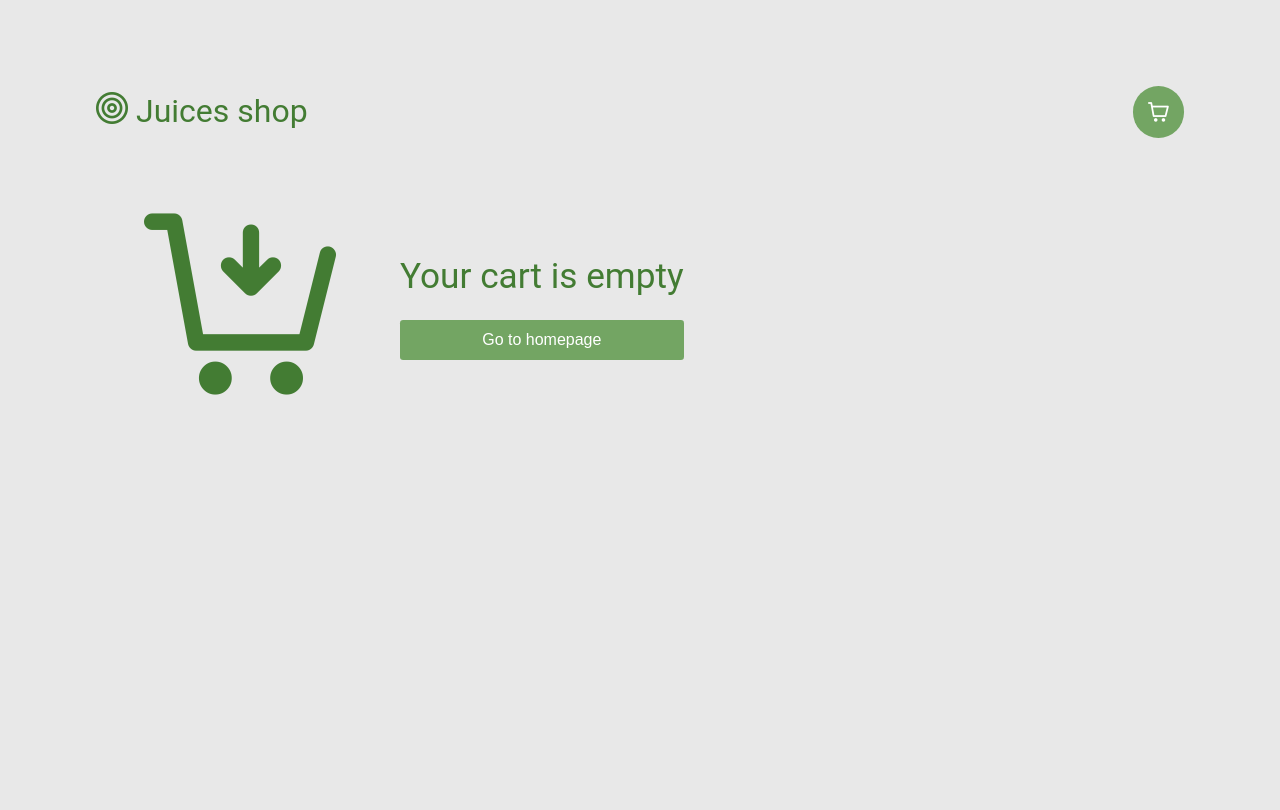
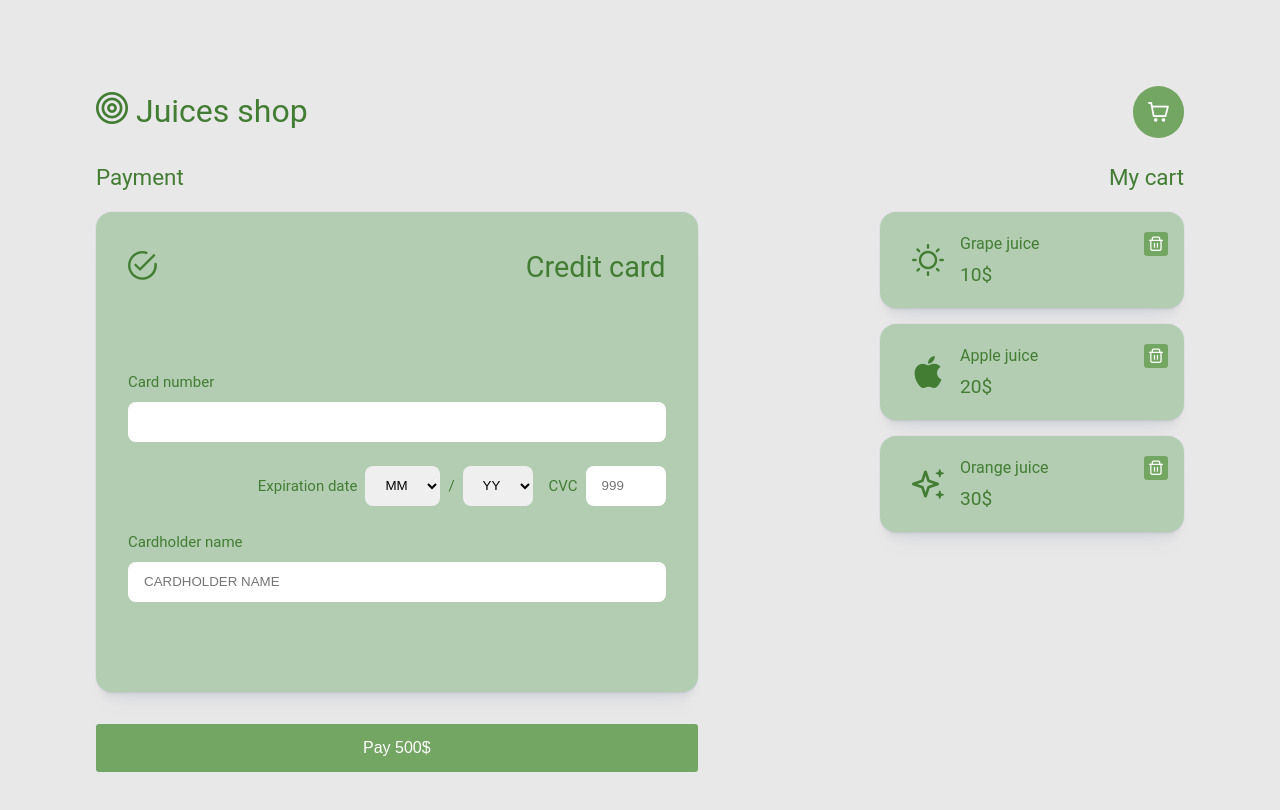
Before and after one commit to pikoio/checkout-form, a Vue app: page / in a window 1280 px wide. Shown: the top 810 px of the page. Built offline with nearby package versions, Linux system fonts and the light colour scheme.

Commit message:
restyle product item list

```diff
--- a/src/App.vue
+++ b/src/App.vue
@@ -5,7 +5,36 @@ import CartSection from "@/components/CartSection.vue";
 import NavBar from "@/components/NavBar.vue";
 
 const state = ref({
-  products: []
+  products: [
+    {
+      id: 1,
+      name: "Grape juice",
+      description: "Grape juice from USA",
+      price: 10,
+      cardColor: "#805a98",
+      isInState: false,
+      icon: "pi pi-sun"
+
+    },
+    {
+      id: 2,
+      name: "Apple juice",
+      description: "Apple juice from China",
+      price: 20,
+      cardColor: "#ba4e4e",
+      isInState: false,
+      icon: "pi pi-apple"
+    },
+    {
+      id: 3,
+      name: "Orange juice",
+      description: "Orange juice from Japan",
+      price: 30,
+      cardColor: "#d68348",
+      isInState: false,
+      icon: "pi pi-sparkles"
+    }
+  ]
 })
 const products = ref([
   {
@@ -14,7 +43,9 @@ const products = ref([
     description: "Grape juice from USA",
     price: 10,
     cardColor: "#805a98",
-    isInState: false
+    isInState: false,
+    icon: "pi pi-sun"
+
   },
   {
     id: 2,
@@ -22,7 +53,8 @@ const products = ref([
     description: "Apple juice from China",
     price: 20,
     cardColor: "#ba4e4e",
-    isInState: false
+    isInState: false,
+    icon: "pi pi-apple"
   },
   {
     id: 3,
@@ -30,7 +62,8 @@ const products = ref([
     description: "Orange juice from Japan",
     price: 30,
     cardColor: "#d68348",
-    isInState: false
+    isInState: false,
+    icon: "pi pi-sparkles"
   }
 ])
 const isCartOpen = ref(true)
--- a/src/components/PaymentSection.vue
+++ b/src/components/PaymentSection.vue
@@ -18,9 +18,6 @@ const tempExpDate = ref({
   year: ""
 })
 
-const validateCardNumber = computed(() => {
-
-})
 // Number
 watch(
     () => cardCredentials.value.number,
--- a/src/components/ProductItem.vue
+++ b/src/components/ProductItem.vue
@@ -1,49 +1,104 @@
 <script setup>
-defineProps(["product"]);
-defineEmits(["remove-product-from-cart"]);
+import {ref} from "vue";
+
+const props = defineProps(["product"])
+const emit = defineEmits(["remove-product-from-cart"])
+
+const productItemStyle = ref('open')
+
+const deleteProductFromCart = () => {
+  productItemStyle.value = 'close'
+  setTimeout(() => {
+    emit("remove-product-from-cart", props.product.id)
+  }, 1000)
+}
+
 </script>
 
 <template>
-  <div class="product-item">
-    <div class="row-1">
-      <p class="name">{{ product.name }}</p>
-      <button
-          @click="$emit('remove-product-from-cart')"
-          class="remove-btn">
-        <i class="pi pi-trash"></i>
-      </button>
+  <div  class="product-item" :class="productItemStyle">
+    <div class="icon">
+      <i :class="product.icon"></i>
     </div>
-    <p class="price">{{ product.price }}$</p>
+    <div class="info">
+      <div class="row-1">
+        <p>{{ product.name }}</p>
+        <div
+            @click="deleteProductFromCart"
+            class="delete-btn">
+          <i class="pi pi-trash"></i>
+        </div>
+      </div>
+      <div class="row-2">
+        <p>{{ product.price }}$</p>
+      </div>
+    </div>
   </div>
 </template>
 
 <style scoped>
   .product-item{
-    height: 5rem;
+    height: 6rem;
     padding: 1rem;
     background-color: var(--color-pale-green);
     color: var(--color-text);
     display: flex;
-    flex-direction: column;
+    border-radius: 1rem;
+    box-shadow: var(--box-shadow);
+    width: 100%;
+    transition: 1s;
   }
-  .product-item .row-1{
-    font-size: 1rem;
-    display: flex;
-    justify-content: space-between;
-    align-items: center;
+
+  .product-item.close{
+    width: 10%;
   }
-  .product-item .row-1 .remove-btn{
-    height: 1.5rem;
-    width: 1.5rem;
+  .product-item.close .icon{
+    display: none
+  }
+  .product-item.close .info{
+    display: none
+  }
+
+  .product-item .icon{
+    width: 4rem;
     display: flex;
     align-items: center;
     justify-content: center;
-    border: none;
+    font-size: 2rem;
+  }
+  .product-item .info{
+    display: flex;
+    flex-direction: column;
+    flex: 1;
+  }
+  .product-item .info .row-1{
+    height: 50%;
+    font-size: 1rem;
+    display: flex;
+    align-items: center;
+    justify-content: space-between;
+  }
+  .product-item .info .row-1 .delete-btn{
+    width: 1.5rem;
+    height: 1.5rem;
     background-color: var(--color-btn-1);
+    border-radius: 0.2rem;
+    display: flex;
+    align-items: center;
+    justify-content: center;
     color: var(--color-white);
+    font-size: 0.9rem;
     cursor: pointer;
   }
-  .product-item .row-1 .remove-btn:hover{
+  .product-item .info .row-1 .delete-btn:hover{
     background-color: var(--color-btn-1-hover);
   }
+  .product-item .info .row-2{
+    height: 50%;
+    display: flex;
+    align-items: center;
+    font-size: 1.2rem;
+  }
+
+
 </style>
--- a/src/components/ProductsList.vue
+++ b/src/components/ProductsList.vue
@@ -25,6 +25,7 @@
     gap: 1rem;
     overflow: auto;
     padding: 1rem;
+    align-items: end;
   }
   .products-list .header{
     font-size: 1.4rem;
--- a/src/components/buttons/DefaultButton.vue
+++ b/src/components/buttons/DefaultButton.vue
@@ -1,9 +1,12 @@
 <script setup>
-const props = defineProps(["width", "height"])
+const props = defineProps({
+  width: { type: String, default: '100%' },
+  height: { type: String, default: '2.5rem' },
+})
 </script>
 
 <template>
-  <button :style="{width: props.width || '100%', height: props.height || '2.5rem' }" class="default-button">
+  <button :style="{width: props.width, height: props.height }" class="default-button">
     <slot/>
   </button>
 </template>
```
